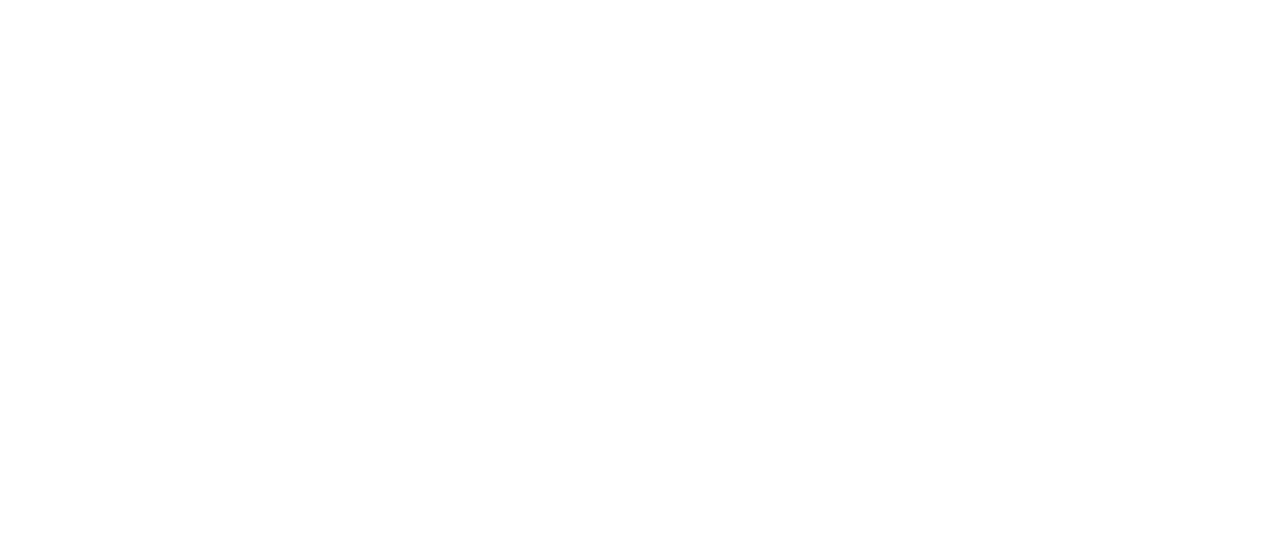
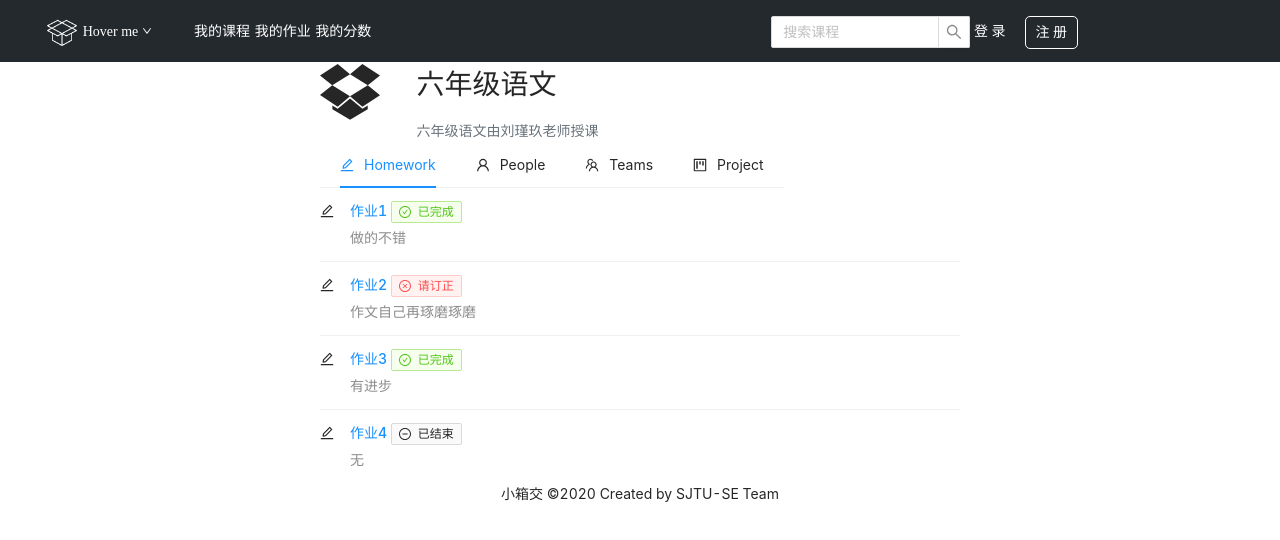
Before and after one commit to 2021SoftwareTest/frontend, a React (Create React App) app: page /class in a window 1280 px wide. Before the commit this address led to /. Shown: the top 540 px of the page. Built offline with nearby package versions, Linux system fonts and the light colour scheme.

Commit message:
feat: add homework

```diff
--- a/package.json
+++ b/package.json
@@ -9,6 +9,8 @@
     "@testing-library/react": "^9.3.2",
     "@testing-library/user-event": "^7.1.2",
     "antd": "^4.6.4",
+    "braft-editor": "^2.3.9",
+    "braft-utils": "^3.0.12",
     "history": "^5.0.0",
     "react": "^16.13.1",
     "react-dom": "^16.13.1",
--- /dev/null
+++ b/src/components/classheader/ClassHeader.css
@@ -0,0 +1,11 @@
+.h1 {
+    min-height: 32px;
+    margin-top: 0;
+    margin-bottom: 0;
+    font-size: 20px;
+    font-weight: 400;
+}
+
+.text-gray-light {
+    color: #6a737d!important;
+}
--- /dev/null
+++ b/src/components/classheader/ClassHeader.js
@@ -0,0 +1,55 @@
+import './ClassHeader.css';
+
+import { DropboxOutlined, EditOutlined, ProjectOutlined, TeamOutlined, UserOutlined} from '@ant-design/icons';
+import {Col, Menu, Row} from 'antd';
+import React from "react";
+
+export class ClassHeader extends React.Component {
+    state = {
+        current: 'Homework',
+    };
+
+    handleClick = (e) => {
+        console.log('click ', e);
+        this.setState({current: e.key});
+    };
+
+    render() {
+        const {current} = this.state;
+        return (
+            <div>
+                <Row >
+                    <Col span={5}>
+                        <DropboxOutlined style={{fontSize:60}}/>
+                    </Col>
+                    <Col>
+                        <Row>
+                            <h1 className={"text-gray-dark lh-condensed mb-1 mb-md-2"} >六年级语文</h1>
+                        </Row>
+                        <Row>
+                            <div className={"text-gray-light"}>
+                            六年级语文由刘瑾玖老师授课
+                            </div>
+                        </Row>
+                    </Col>
+                </Row>
+                <Row>
+                    <Menu onClick={this.handleClick} selectedKeys={[current]} mode="horizontal">
+                        <Menu.Item key="Homework" icon={<EditOutlined />}>
+                            Homework
+                        </Menu.Item>
+                        <Menu.Item key="People" icon={<UserOutlined />}>
+                            People
+                        </Menu.Item>
+                        <Menu.Item key="Teams" icon={<TeamOutlined />}>
+                            Teams
+                        </Menu.Item>
+                        <Menu.Item key="Project" icon={<ProjectOutlined />}>
+                            Project
+                        </Menu.Item>
+                    </Menu>
+                </Row>
+            </div>
+        );
+    }
+}
--- /dev/null
+++ b/src/components/homeworkdetail/HomeworkDetail.js
@@ -0,0 +1,32 @@
+import './HomeworkDetail.css';
+
+import {Col, Row} from 'antd';
+import React from "react";
+
+export class HomeworkDetail extends React.Component {
+    state = {
+        current: 'Homework',
+    };
+
+    handleClick = (e) => {
+        console.log('click ', e);
+        this.setState({current: e.key});
+    };
+
+    render() {
+        return (
+            <div>
+                <Row >
+                    <Col>
+                        <Row>
+                            <h2 className={"deadline"} > 截止时间 10月10日， 12:00 之前  总分 100</h2>
+                        </Row>
+                        <Row>
+                            <h2 className={"content"} > 请写一篇500字以上的游记</h2>
+                        </Row>
+                    </Col>
+                </Row>
+            </div>
+        );
+    }
+}
--- /dev/null
+++ b/src/components/homeworkhandin/HomeworkHandin.js
@@ -0,0 +1,31 @@
+import 'braft-editor/dist/index.css';
+
+import {Button} from "antd";
+import BraftEditor from 'braft-editor';
+import React from 'react';
+
+export class HomeworkHandin extends React.Component {
+
+    render () {
+
+        const controls = [
+            {
+                key: 'bold',
+                text: <b>加粗</b>
+            },
+            'italic', 'underline', 'separator', 'link', 'separator', 'media'
+        ];
+
+        return (
+            <div className="editor-wrapper">
+                <BraftEditor
+                    controls={controls}
+                    contentStyle={{height: 210, boxShadow: 'inset 0 1px 3px rgba(0,0,0,.1)'}}
+                />
+                <Button>提交作业</Button>
+            </div>
+        );
+
+    }
+
+}
--- /dev/null
+++ b/src/components/homeworkheader/HomeworkHeader.css
@@ -0,0 +1,11 @@
+.h1 {
+    min-height: 32px;
+    margin-top: 0;
+    margin-bottom: 0;
+    font-size: 20px;
+    font-weight: 400;
+}
+
+.text-gray-light {
+    color: #6a737d!important;
+}
--- /dev/null
+++ b/src/components/homeworkheader/HomeworkHeader.js
@@ -0,0 +1,50 @@
+import './HomeworkHeader.css';
+
+import { DropboxOutlined, EditOutlined, ProjectOutlined, TeamOutlined, UserOutlined} from '@ant-design/icons';
+import {Col, Menu, Row} from 'antd';
+import React from "react";
+
+export class HomeworkHeader extends React.Component {
+    state = {
+        current: 'Homework',
+    };
+
+    handleClick = (e) => {
+        console.log('click ', e);
+        this.setState({current: e.key});
+    };
+
+    render() {
+        const {current} = this.state;
+        return (
+            <div>
+                <Row >
+                    <Col span={5}>
+                        <DropboxOutlined style={{fontSize:60}}/>
+                    </Col>
+                    <Col>
+                        <Row>
+                            <h1 className={"text-gray-dark lh-condensed mb-1 mb-md-2"} >六年级语文/作业1</h1>
+                        </Row>
+                    </Col>
+                </Row>
+                <Row>
+                    <Menu onClick={this.handleClick} selectedKeys={[current]} mode="horizontal">
+                        <Menu.Item key="Homework" icon={<EditOutlined />}>
+                            作业
+                        </Menu.Item>
+                        <Menu.Item key="People" icon={<UserOutlined />}>
+                            问题
+                        </Menu.Item>
+                        <Menu.Item key="Teams" icon={<TeamOutlined />}>
+                            讨论
+                        </Menu.Item>
+                        <Menu.Item key="Project" icon={<ProjectOutlined />}>
+                            分数
+                        </Menu.Item>
+                    </Menu>
+                </Row>
+            </div>
+        );
+    }
+}
--- a/src/routes/BasicRouter.js
+++ b/src/routes/BasicRouter.js
@@ -2,7 +2,9 @@ import React from 'react';
 import { Redirect, Router, Switch } from 'react-router-dom';
 
 import { history } from '../utils/history';
+import ClassView from "../views/classview/ClassView";
 import HomeView from '../views/homeview/HomeView';
+import HomeworkView from "../views/homeworkview/HomeworkView";
 import LoginView from '../views/loginview/LoginView';
 import RegisterView from '../views/registerview/RegisterView';
 import LoginRouter from './LoginRouter';
@@ -24,6 +26,8 @@ class BasicRouter extends React.Component {
         <Switch>
           <PrivateRouter exact path="/register" component={RegisterView} />
           <PrivateRouter exact path="/" component={HomeView} />
+          <PrivateRouter exact path="/class" component={ClassView} />
+          <PrivateRouter exact path="/homework" component={HomeworkView} />
           <LoginRouter exact path="/login" component={LoginView} />
           <Redirect from="/*" to="/" />
         </Switch>
--- a/src/views/classview/ClassView.js
+++ b/src/views/classview/ClassView.js
@@ -0,0 +1,50 @@
+import { Col, Row } from 'antd';
+import React from 'react';
+import { withRouter } from 'react-router-dom';
+
+import {ClassHeader} from "../../components/classheader/ClassHeader";
+import MyFooter from '../../components/footer/MyFooter';
+import MyHeader from '../../components/header/MyHeader';
+import {HomeworkList} from "../../components/homeworklist/HomeworkList";
+
+const Homework = [
+    {
+        title: '作业1',
+        tag: '已完成',
+        comment: '做的不错'
+    },
+    {
+        title: '作业2',
+        tag: '请订正',
+        comment: '作文自己再琢磨琢磨'
+    },
+    {
+        title: '作业3',
+        tag: '已完成',
+        comment: '有进步'
+    },
+    {
+        title: '作业4',
+        tag: '已结束',
+        comment: '无'
+    },
+];
+
+class ClassView extends React.Component {
+    render() {
+        return (
+            <div>
+                <MyHeader />
+                <Col span={12} offset={6}>
+                <Row>
+                   <ClassHeader/>
+                </Row>
+                    <HomeworkList data={Homework}/>
+                </Col>
+                <MyFooter />
+            </div>
+        );
+    }
+}
+
+export default withRouter(ClassView);
--- a/src/views/homeworkview/HomeworkView.js
+++ b/src/views/homeworkview/HomeworkView.js
@@ -0,0 +1,31 @@
+import { Col, Row } from 'antd';
+import React from 'react';
+import { withRouter } from 'react-router-dom';
+
+import MyFooter from '../../components/footer/MyFooter';
+import MyHeader from '../../components/header/MyHeader';
+import {HomeworkDetail} from "../../components/homeworkdetail/HomeworkDetail";
+import {HomeworkHandin} from "../../components/homeworkhandin/HomeworkHandin";
+import {HomeworkHeader} from "../../components/homeworkheader/HomeworkHeader";
+
+class HomeworkView extends React.Component {
+    render() {
+        return (
+            <div>
+                <MyHeader />
+                <Col span={12} offset={6}>
+                    <Row>
+                        <HomeworkHeader/>
+                    </Row>
+                    <Row>
+                        <HomeworkDetail/>
+                    </Row>
+                    <HomeworkHandin/>
+                </Col>
+                <MyFooter />
+            </div>
+        );
+    }
+}
+
+export default withRouter(HomeworkView);
```
Also changed, not shown: src/components/homeworkdetail/HomeworkDetail.css (added), 1 other file (tests, documents, lock files or other folders).
